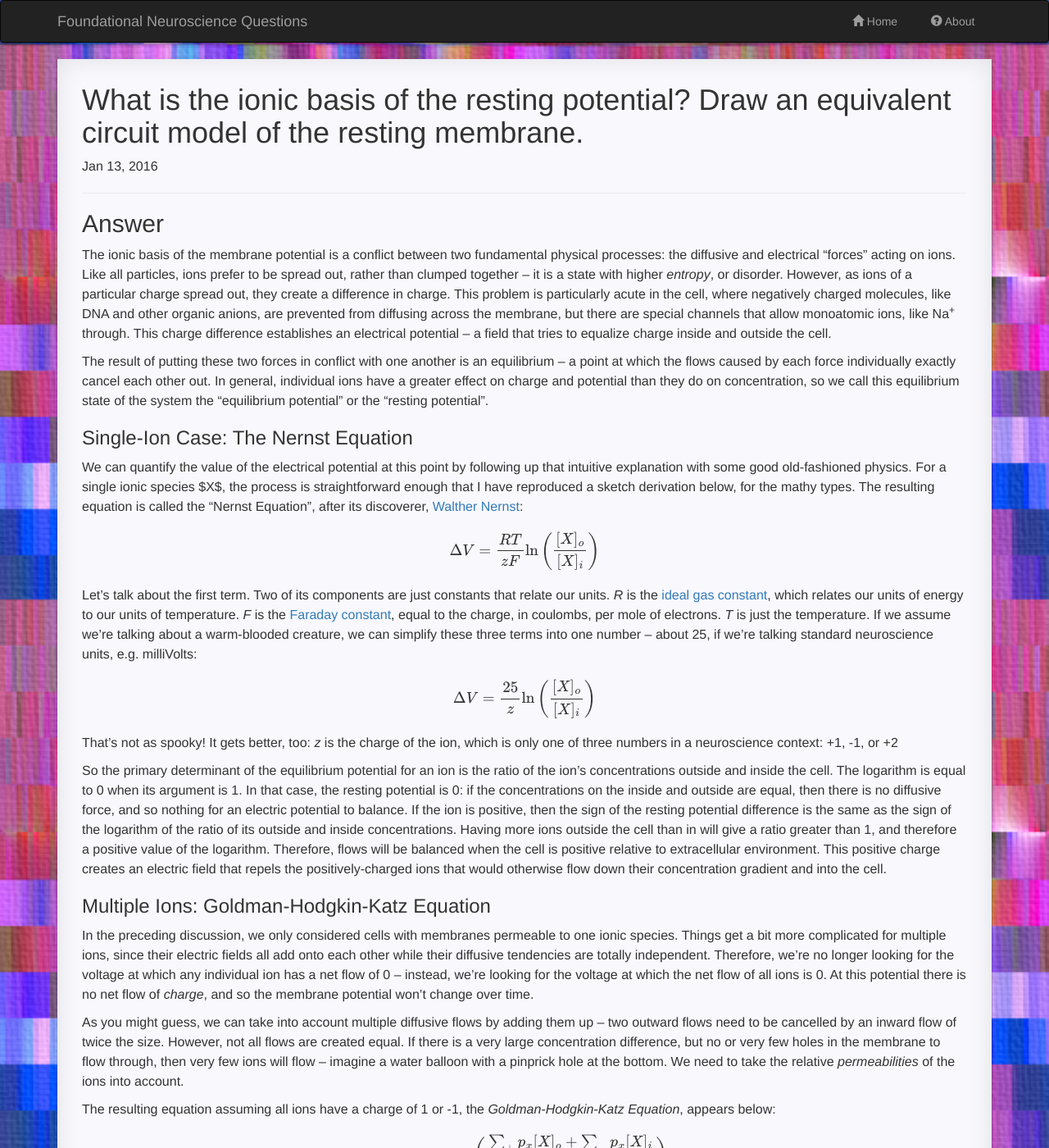
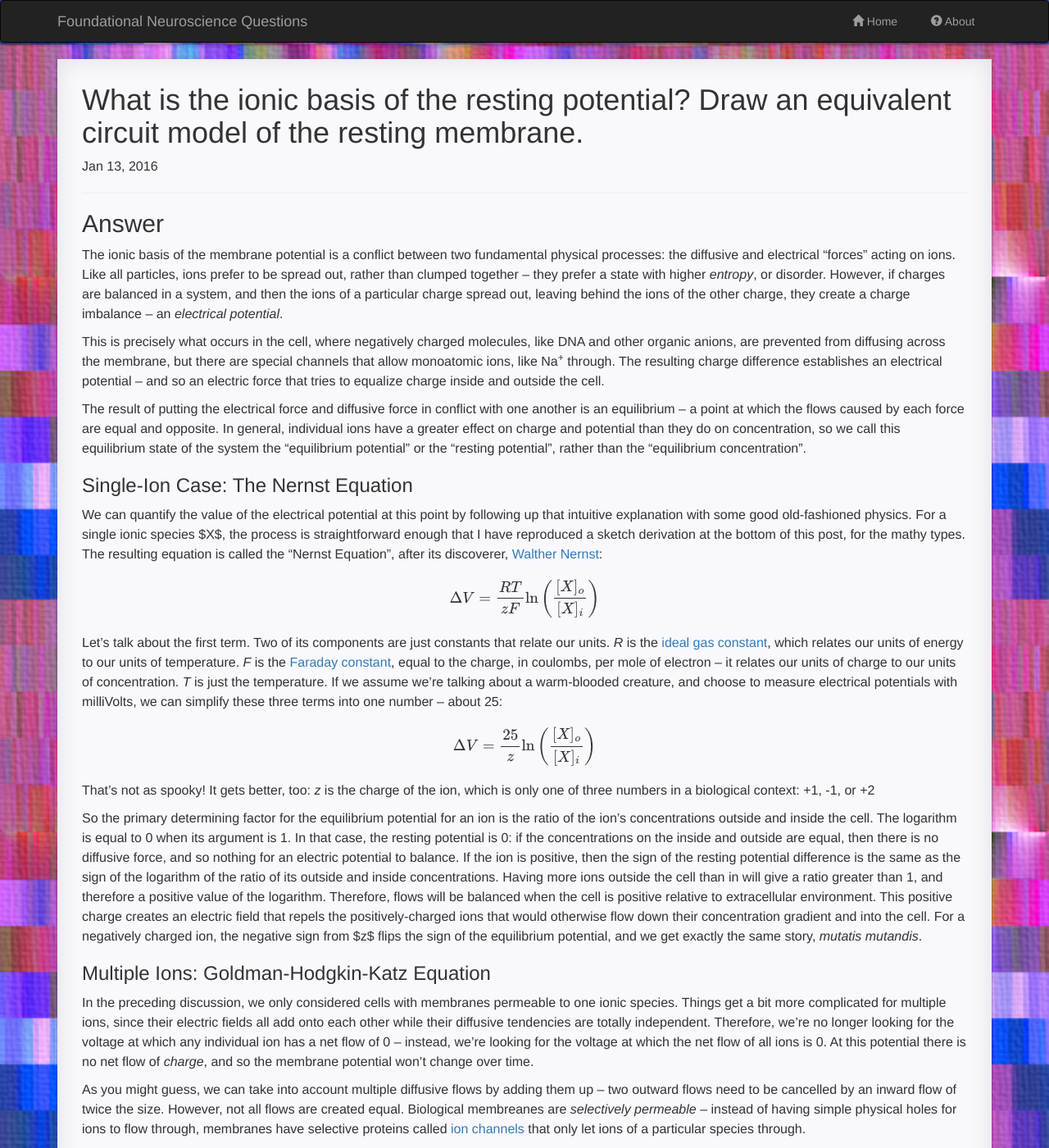
Before and after one commit to charlesfrye/FoundationalNeuroscience, a Jekyll site: the page built from _posts/2016-01-13-22.md, in a window 1280 px wide and 1400 px high. Shown: the whole window at 82% size. Built offline with Jekyll 4.4.1, drawn with Linux system fonts in a browser that asks for light colours; nearby versions of some CDN libraries; formulas are drawn with MathJax 3; a style sheet for code colours, icons or effects is not loaded; some of the changed text lies outside the part shown.

Commit message:
Touching up the equivalent circuit post

```diff
--- a/_posts/2016-01-13-22.md
+++ b/_posts/2016-01-13-22.md
@@ -11,24 +11,31 @@ category:	"neuronal-biophysics"
 The ionic basis of the membrane potential is a conflict between two fundamental physical processes:
 the diffusive and electrical "forces" acting on ions.
 Like all particles, ions prefer to be spread out, rather than clumped together --
-it is a state with higher *entropy*, or disorder.
-However, as ions of a particular charge spread out, they create a difference in charge.
-This problem is particularly acute in the cell, where negatively charged molecules,
+they prefer a state with higher *entropy*, or disorder.
+However, if charges are balanced in a system, and then
+the ions of a particular charge spread out,
+leaving behind the ions of the other charge,
+they create a charge imbalance -- an *electrical potential*.
+
+This is precisely what occurs in the cell, where negatively charged molecules,
 like DNA and other organic anions, are prevented from diffusing across the membrane,
 but there are special channels that allow monoatomic ions, like Na<sup>+</sup> through.
-This charge difference establishes an electrical potential --
-a field that tries to equalize charge inside and outside the cell.
+The resulting charge difference establishes an electrical potential --
+and so an electric force that tries to equalize charge inside and outside the cell.
 
-The result of putting these two forces in conflict with one another is an equilibrium --
-a point at which the flows caused by each force individually exactly cancel each other out.
+The result of putting the electrical force and diffusive force
+in conflict with one another is an equilibrium --
+a point at which the flows caused by each force are equal and opposite.
 In general, individual ions have a greater effect on charge and potential than they do on concentration,
-so we call this equilibrium state of the system the "equilibrium potential" or the "resting potential".
+so we call this equilibrium state of the system the "equilibrium potential" or the "resting potential",
+rather than the "equilibrium concentration".
 
 ### Single-Ion Case: The Nernst Equation
 
 We can quantify the value of the electrical potential at this point by following up that intuitive explanation
 with some good old-fashioned physics.
-For a single ionic species $X$, the process is straightforward enough that I have reproduced a sketch derivation below, for the mathy types.
+For a single ionic species $X$, the process is straightforward enough
+that I have reproduced a sketch derivation at the bottom of this post, for the mathy types.
 The resulting equation is called the "Nernst Equation", after its discoverer,
 [Walther Nernst](https://en.wikipedia.org/wiki/Walther_Nernst):
 
@@ -40,10 +47,11 @@ Let's talk about the first term. Two of its components are just constants that r
 *R* is the [ideal gas constant](https://en.wikipedia.org/wiki/Gas_constant),
 which relates our units of energy to our units of temperature.
 *F* is the [Faraday constant](https://en.wikipedia.org/wiki/Faraday_constant),
-equal to the charge, in coulombs, per mole of electrons.
+equal to the charge, in coulombs, per mole of electron --
+it relates our units of charge to our units of concentration.
 *T* is just the temperature. If we assume we're talking about a warm-blooded creature,
-we can simplify these three terms into one number -- about 25,
-if we're talking standard neuroscience units, e.g. milliVolts:
+and choose to measure electrical potentials with milliVolts,
+we can simplify these three terms into one number -- about 25:
 
 <center>$$
         \Delta V = \frac{25}{z}\ln\left(\frac{[X]_o}{[X]_i}\right)
@@ -51,9 +59,9 @@ $$</center>
 
 That's not as spooky! It gets better, too:
 *z* is the charge of the ion, which is only one of three numbers
-in a neuroscience context: +1, -1, or +2
+in a biological context: +1, -1, or +2
 
-So the primary determinant of the equilibrium potential for an ion is the ratio of
+So the primary determining factor for the equilibrium potential for an ion is the ratio of
 the ion's concentrations outside and inside the cell.
 The logarithm is equal to 0 when its argument is 1.
 In that case, the resting potential is 0:
@@ -66,6 +74,8 @@ and therefore a positive value of the logarithm.
 Therefore, flows will be balanced when the cell is positive relative to extracellular environment.
 This positive charge creates an electric field that repels the positively-charged ions
 that would otherwise flow down their concentration gradient and into the cell.
+For a negatively charged ion, the negative sign from $z$ flips the sign of the equilibrium potential,
+and we get exactly the same story, *mutatis mutandis*.
 
 ### Multiple Ions: Goldman-Hodgkin-Katz Equation
 
@@ -79,13 +89,22 @@ At this potential there is no net flow of *charge*, and so the membrane potentia
 As you might guess, we can take into account multiple diffusive flows by adding them up --
 two outward flows need to be cancelled by an inward flow of twice the size.
 However, not all flows are created equal.
-If there is a very large concentration difference, but no or very few holes in the membrane to flow through,
+Biological membreanes are *selectively permeable* --
+instead of having simple physical holes for ions to flow through,
+membranes have selective proteins called
+[ion channels]({{site.url}}/18)
+that only let ions of a particular species through.
+
+If there is a very large concentration difference, but no or very few holes
+in the membrane for the ion to flow through,
 then very few ions will flow --
-imagine a water balloon with a pinprick hole at the bottom.
-We need to take the relative *permeabilities* of the ions into account.
+imagine a water balloon with a pinprick hole at the bottom
+compared to one with a chunk taken out.
+Therefore we need to take the *relative* permeabilities of the ions into account.
 
 The resulting equation assuming all ions have a charge of 1 or -1,
-the *Goldman-Hodgkin-Katz Equation*, appears below:
+which works well for most neuroscience contexts, is
+the *Goldman-Hodgkin-Katz Equation*:
 
 $$
 \begin{align*}
@@ -111,6 +130,7 @@ and so we need to flip our ratio.
 But we're talking about biology here, not pure math, so there'd better be an explanation
 in terms of the actual system.
 And there is!
+
 Remember that we're trying to balance *flows of ions* with an electrical field.
 An electrical field that pushes against the flow of positive ions in one direction
 will add to the flow of negative ions in the same direction --
@@ -142,9 +162,9 @@ the Equivalent Circuit.
 In this view, the concentration gradients are batteries
 -- they produce an electric potential --
 the semi-permeable membrane is a resistor
--- it allows variable amounts of current through --
+-- it allows variable amounts of current through, depending on the permeability --
 and the intra- and extra-cellular fluids are wires
--- they pass current.
+-- they pass current without resistance.
 
 We can combine all these pieces together to get a picture of the equivalent circuit:
 <br><br>
@@ -254,7 +274,9 @@ The conductance represents the quality of the bridge:
 a higher conductance means a safer, less spooky bridge.
 The capacitance stands in for how easy it is to talk across the river:
 if the river is thin and meandering, many more couples can comfortably line up to chat.
-If, on the other hand, the river is very wide, the whole exercise will prove futile much more quickly.
+If, on the other hand, the river is very wide and straight,
+the banks will fill up quickly and
+the motivation to cross the bridge will increase more quickly as well.
 
 As you might have guessed from all the discussion of time in the preceding paragraphs,
 the equivalent circuit model lets us use the properties of conductance and capacitance
```
Also changed, not shown: other parts of _posts/2016-01-13-22.md (+1 -1 lines).
